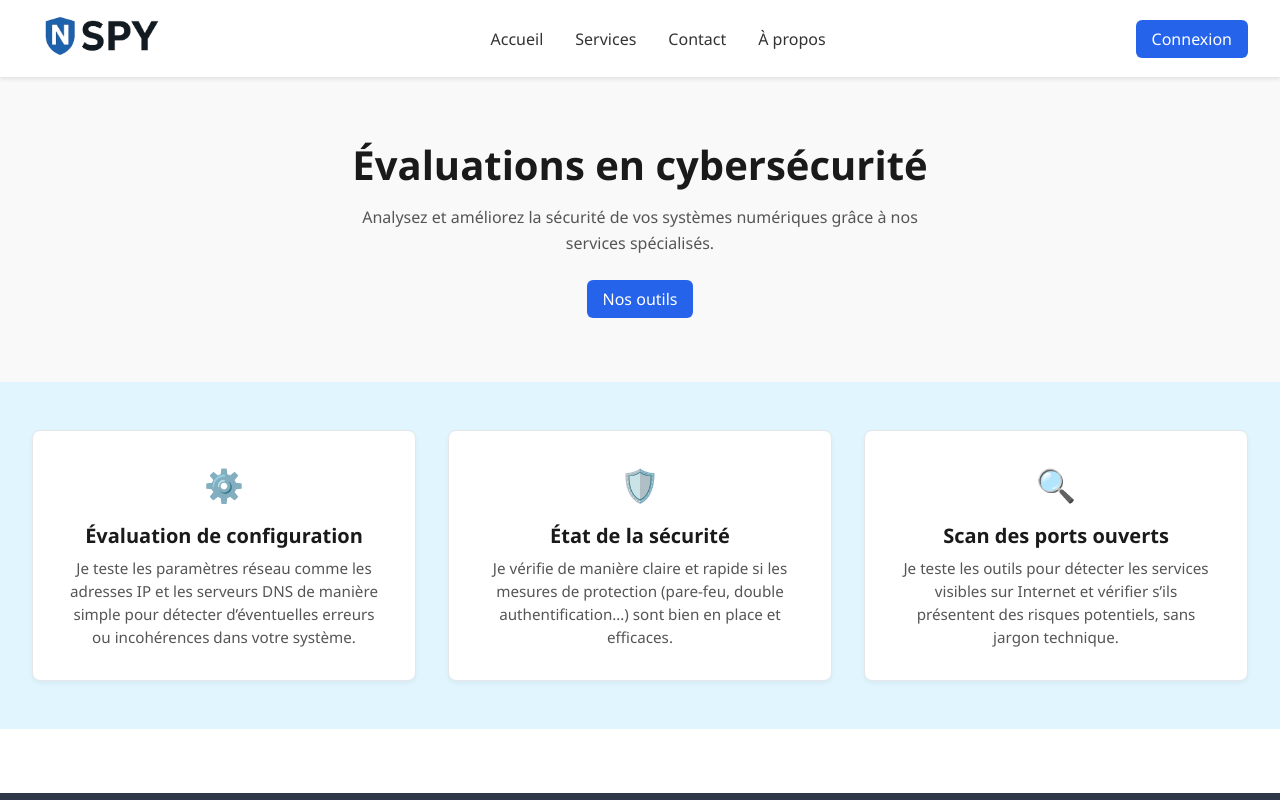
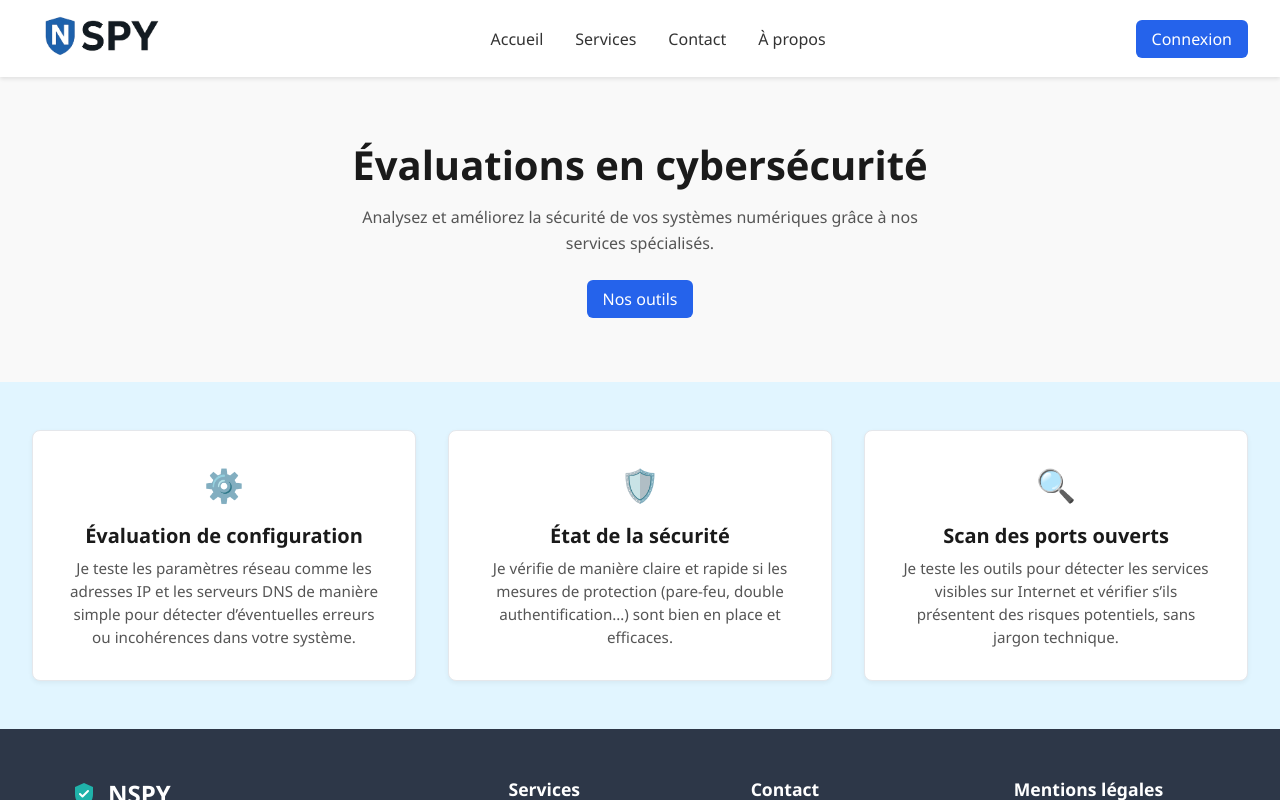
Before and after one commit to Ange-web/ProjetPersonnel, a React (Vite) app: page / in a window 1280 px wide. Built offline with nearby package versions, Linux system fonts and the light colour scheme.

Commit message:
Fix: Positionnement du footer en bas de page avec flexbox

```diff
--- a/src/assets/components/acceuil/acceuil.jsx
+++ b/src/assets/components/acceuil/acceuil.jsx
@@ -7,7 +7,7 @@ import './style.css';
 
 
 const Accueil = () => (
-  <div>
+  <div className="page-container">
     <Header />
     <Home />
     <ServicesSection />
--- a/src/assets/components/acceuil/style.css
+++ b/src/assets/components/acceuil/style.css
@@ -3,6 +3,9 @@ body {
     margin: 0;
     background-color: #fff;
     color: #1a1a1a;
+    min-height: 100vh;
+    display: flex;
+    flex-direction: column;
   }
 
   .header {
@@ -254,12 +257,19 @@ body {
     -webkit-tap-highlight-color: transparent;
   }
 
+  /* Page Container */
+  .page-container {
+    min-height: 100vh;
+    display: flex;
+    flex-direction: column;
+  }
+
   /* Footer Styles */
   .footer {
     background-color: #2d3748;
     color: #e2e8f0;
     padding: 0;
-    margin-top: 4rem;
+    margin-top: auto;
   }
 
   .footer-main {
```
